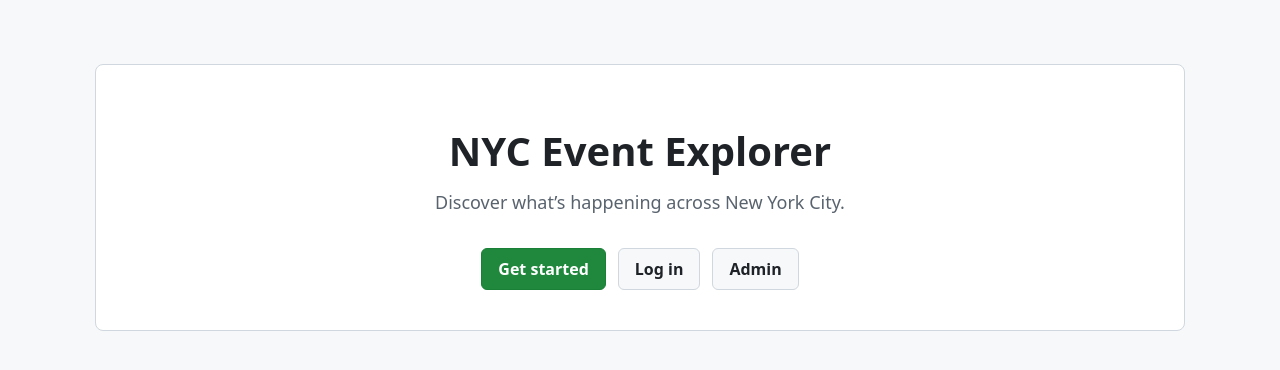
After one commit to gcivil-nyu-org/team-5-fall26, a Django app: page / in a window 1280 px wide. The commit adds this page. Shown: the top 370 px of the page. Run offline with Django 5.2, Linux system fonts and the light colour scheme.

Commit message:
landing page created, linking login (yet to be created), user register , admin

```diff
--- a/config/settings.py
+++ b/config/settings.py
@@ -38,6 +38,7 @@ INSTALLED_APPS = [
     "django.contrib.messages",
     "django.contrib.staticfiles",
     "accounts",
+    "pages",
 ]
 
 MIDDLEWARE = [
--- a/config/urls.py
+++ b/config/urls.py
@@ -19,6 +19,7 @@ from django.contrib import admin
 from django.urls import include, path
 
 urlpatterns = [
+    path("", include("pages.urls")),
     path("admin/", admin.site.urls),
     path("accounts/", include("accounts.urls")),
 ]
--- /dev/null
+++ b/pages/admin.py
@@ -0,0 +1 @@
+"""Admin site configuration for the pages app. There is nothing to register."""
--- /dev/null
+++ b/pages/models.py
@@ -0,0 +1 @@
+"""Models for the pages app. The pages are static, so there are none."""
--- /dev/null
+++ b/pages/templates/pages/landing.html
@@ -0,0 +1,23 @@
+{% extends "base.html" %}
+
+{% block title %}NYC Event Explorer{% endblock %}
+
+{% block extra_css %}
+    main { max-width: 64rem; margin-top: 4rem; }
+    .hero { text-align: center; padding: 2rem 0 1rem; }
+    .hero h1 { font-size: 2.5rem; margin: 0 0 0.5rem; }
+    .hero p { font-size: 1.125rem; color: #59636e; margin: 0 auto 2rem; max-width: 36rem; }
+    .hero .actions { display: flex; gap: 0.75rem; justify-content: center; flex-wrap: wrap; }
+{% endblock %}
+
+{% block content %}
+  <section class="hero">
+    <h1>NYC Event Explorer</h1>
+    <p>Discover what’s happening across New York City.</p>
+    <div class="actions">
+      <a class="button primary" href="{% url 'register' %}">Get started</a>
+      <a class="button" href="{{ login_url }}">Log in</a>
+      <a class="button" href="{% url 'admin:index' %}">Admin</a>
+    </div>
+  </section>
+{% endblock %}
--- /dev/null
+++ b/pages/urls.py
@@ -0,0 +1,9 @@
+"""URL routes for the pages app."""
+
+from django.urls import path
+
+from .views import LandingView
+
+urlpatterns = [
+    path("", LandingView.as_view(), name="home"),
+]
--- /dev/null
+++ b/pages/views.py
@@ -0,0 +1,17 @@
+"""Views for public site pages."""
+
+from django.conf import settings
+from django.shortcuts import resolve_url
+from django.views.generic import TemplateView
+
+
+class LandingView(TemplateView):
+    """The landing page served from the site root."""
+
+    template_name = "pages/landing.html"
+
+    def get_context_data(self, **kwargs):
+        """Add the login page URL for the "Log in" link."""
+        context = super().get_context_data(**kwargs)
+        context["login_url"] = resolve_url(settings.LOGIN_URL)
+        return context
--- a/templates/base.html
+++ b/templates/base.html
@@ -18,6 +18,7 @@
     .errorlist { color: #a40e26; padding-left: 1.25rem; }
     .button { display: inline-block; padding: 0.5rem 1rem; font: inherit; font-weight: 600; border: 1px solid #d0d7de; border-radius: 6px; cursor: pointer; text-decoration: none; color: #1f2328; background: #f6f8fa; }
     .button.primary { color: #fff; background: #1f883d; border-color: #1a7f37; }
+    {% block extra_css %}{% endblock %}
   </style>
 </head>
 <body>
```
Also changed, not shown: pages/apps.py (added, +10 -0 lines), pages/tests/test_views.py (added, +31 -0 lines), README.md, pages/__init__.py (added), pages/migrations/__init__.py (added), pages/tests/__init__.py (added).
